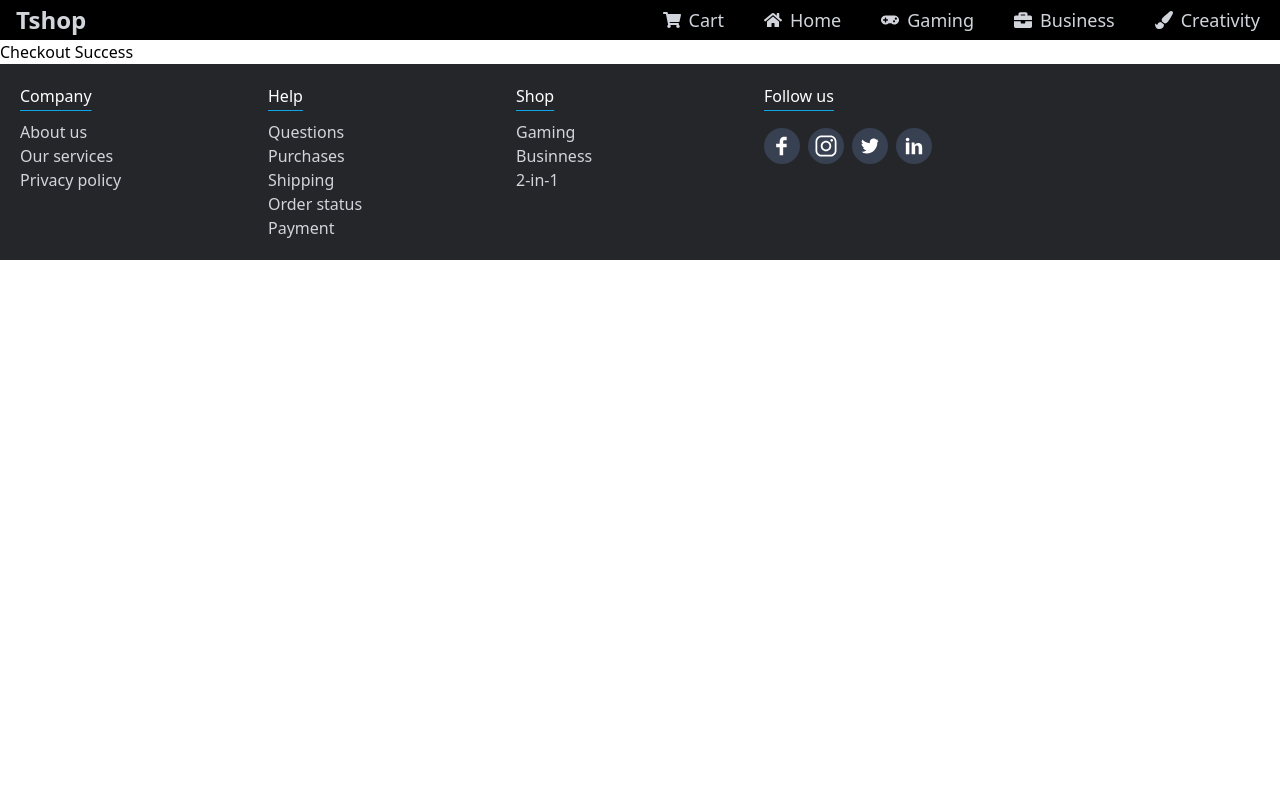
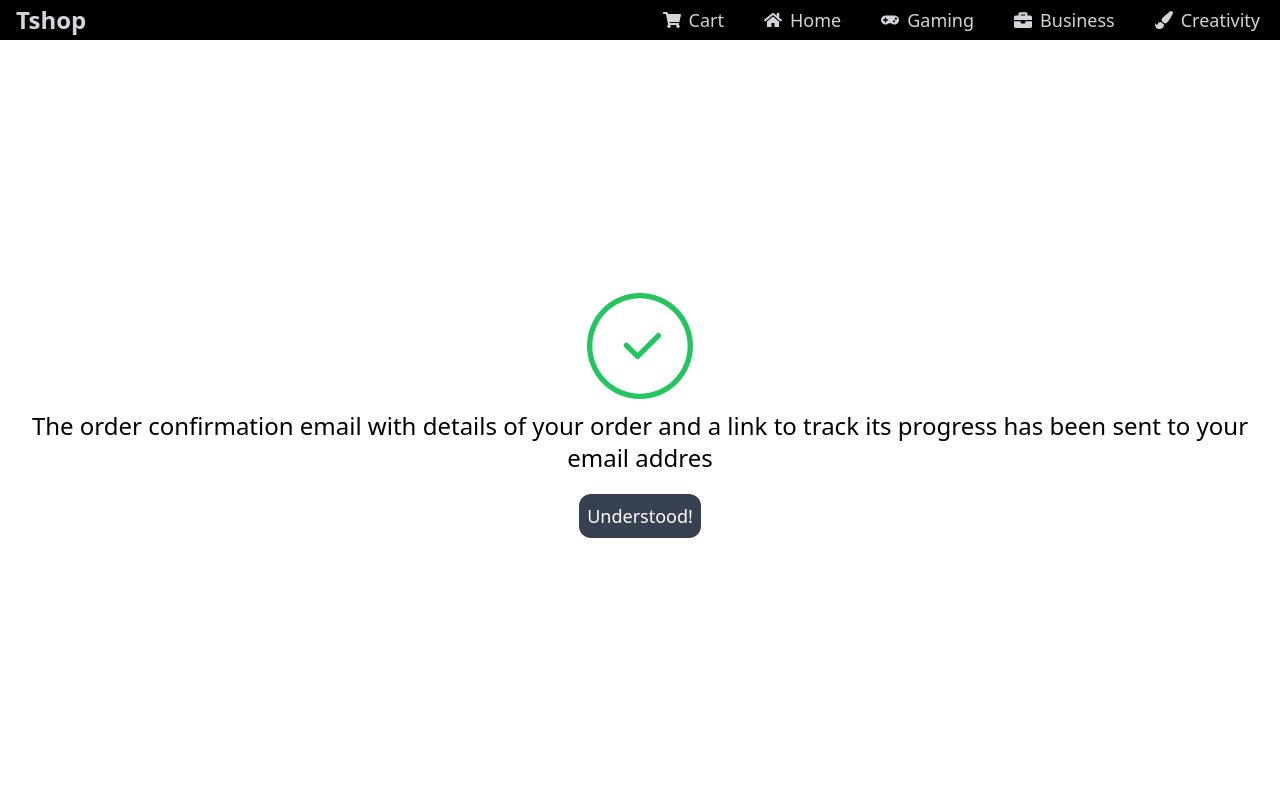
Before and after one commit to JavierAChacon/Tshop, a React (Vite) app in the folder Frontend/: page /checkout/success in a window 1280 px wide. Shown: the top 800 px of the page. Built offline with nearby package versions, Linux system fonts and the light colour scheme.

Commit message:
feat(pages): add Checkout Success page

```diff
--- a/Frontend/src/pages/CheckoutSuccess.tsx
+++ b/Frontend/src/pages/CheckoutSuccess.tsx
@@ -1,7 +1,20 @@
-const CheckoutSuccess = () => {
+import { CiCircleCheck } from 'react-icons/ci'
+import { Link } from 'react-router-dom'
+
+const CheckoutSuccess = (): JSX.Element => {
   return (
-    <div>
-      <h1>Checkout Success</h1>
+    <div className='flex h-[calc(100dvh-2.5rem)] flex-col items-center justify-center text-center'>
+      <div className='text-9xl text-green-500'>
+        <CiCircleCheck />
+      </div>
+      <p className='text-lg md:text-2xl'>
+        The order confirmation email with details of your order and a link to
+        track its progress has been sent to your email addres
+      </p>
+
+      <button className='my-5 rounded-xl bg-gray-700 p-2 text-lg text-white transition-all duration-300 hover:scale-105'>
+        <Link to='/'>Understood!</Link>
+      </button>
     </div>
   )
 }
```
